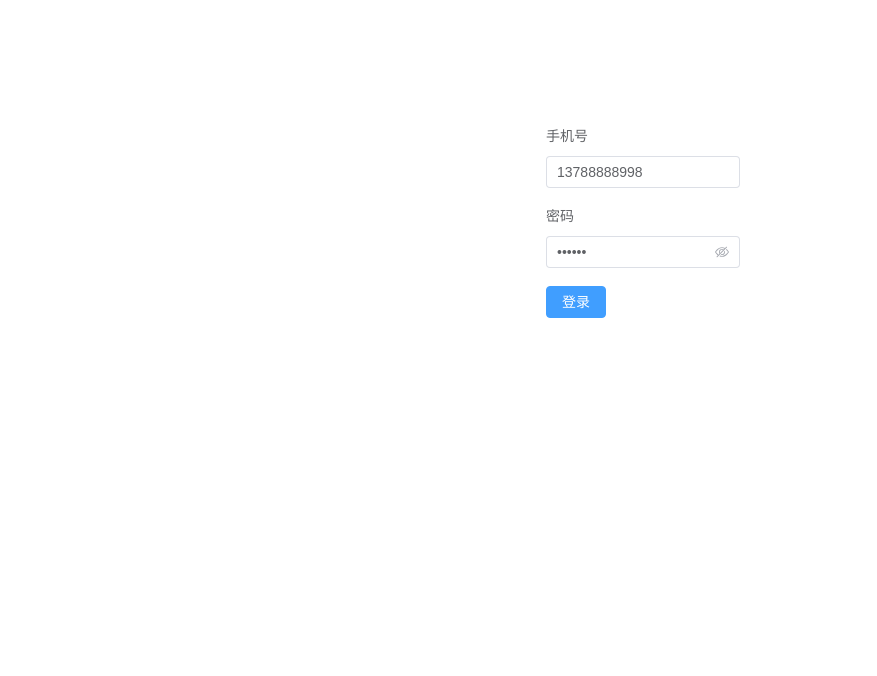
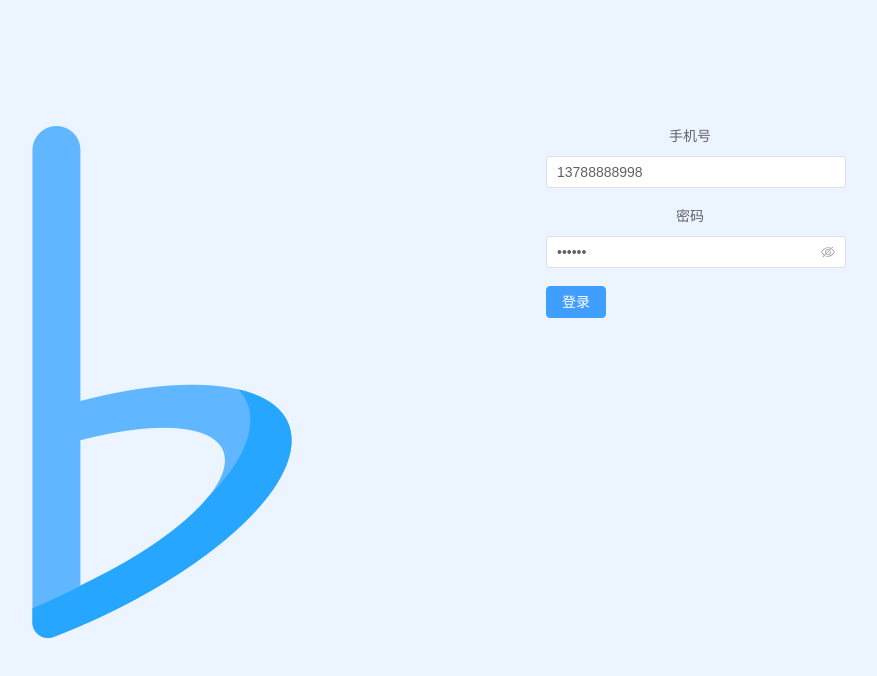
Before and after one commit to fengmingming/blogic-web, a Vue app: page /login in a window 1280 px wide. Shown: the top 676 px of the page, without its empty margins (211-1088 px from the left). Built offline with nearby package versions, Linux system fonts and the light colour scheme.

Commit message:
增加favicon

```diff
--- a/index.html
+++ b/index.html
@@ -2,7 +2,7 @@
 <html lang="zh-CN">
   <head>
     <meta charset="UTF-8">
-    <link rel="icon" href="">
+    <link rel="shortcut icon" href="/favicon.png">
     <meta name="viewport" content="width=device-width, initial-scale=1.0">
     <title>blogic</title>
   </head>
--- a/src/views/LoginView.vue
+++ b/src/views/LoginView.vue
@@ -1,7 +1,8 @@
 <script setup>
-import {ref} from 'vue'
+import {ref, onBeforeMount, onUnmounted} from 'vue'
 import {useRouter} from 'vue-router'
 import * as blogic from '../blogic'
+import LogoPng from '../icons/favicon.png'
 
 const loginData = ref({
     phone: '13788888998',
@@ -64,12 +65,20 @@ async function onSubmit() {
         res?.showCodeDesc()
     }
 }
+onBeforeMount(() => {
+    document.querySelector('body').setAttribute('style', 'background-color: #ecf5ff')
+})
+onUnmounted(() => {
+    document.querySelector('body').setAttribute('style', 'background-color: white')
+})
 </script>
 <template>
     <el-row :gutter="20">
-        <el-col :span="8"></el-col>
-        <el-col :span="4" :offset="6">
-            <el-form :model="loginData" label-position="top">
+        <el-col :span="14" style="text-align: center;">
+            <el-image :src="LogoPng"/>
+        </el-col>
+        <el-col :span="10" style="text-align: center;">
+            <el-form :model="loginData" label-position="top" style="width:300px">
                 <el-form-item label="手机号">
                     <el-input v-model="loginData.phone" :minLength="11" :maxLength="11" clearable/>
                 </el-form-item>
```
Also changed, not shown: public/favicon.png (added), src/icons/favicon.png (added).
